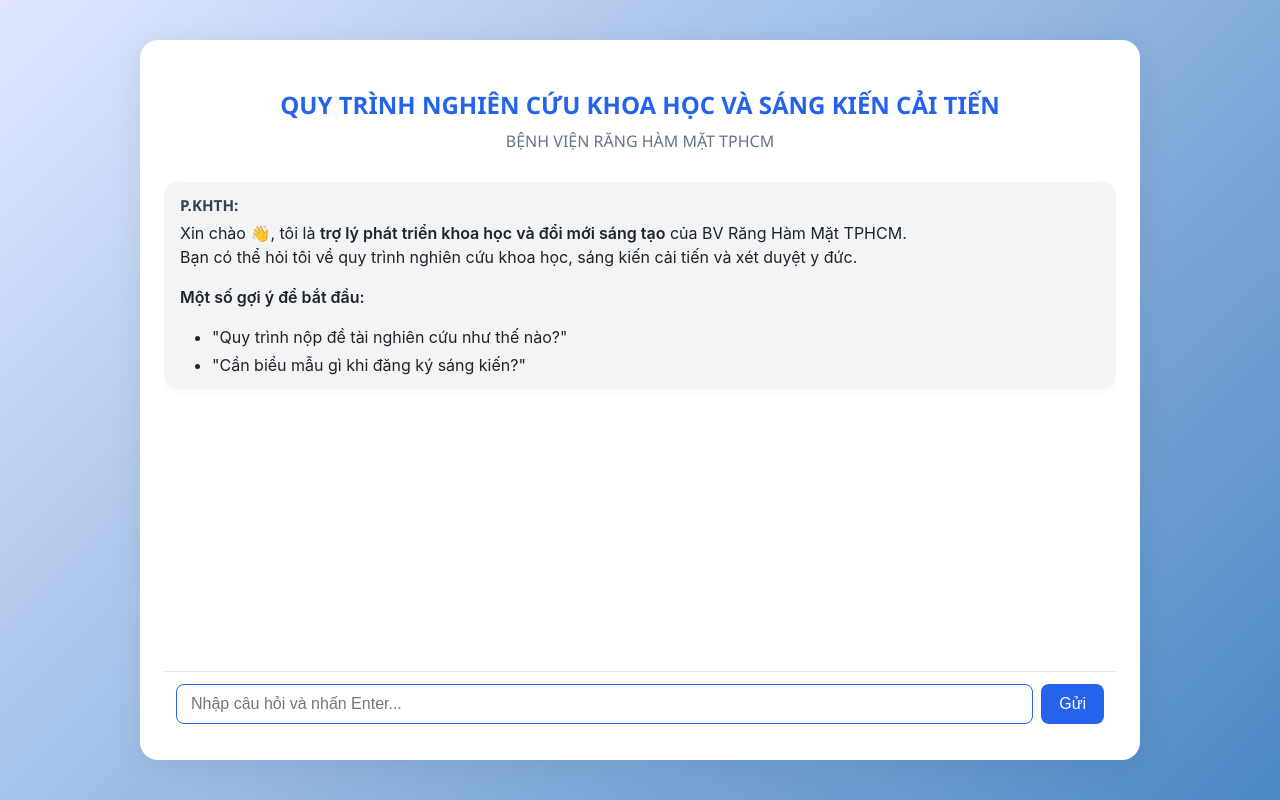
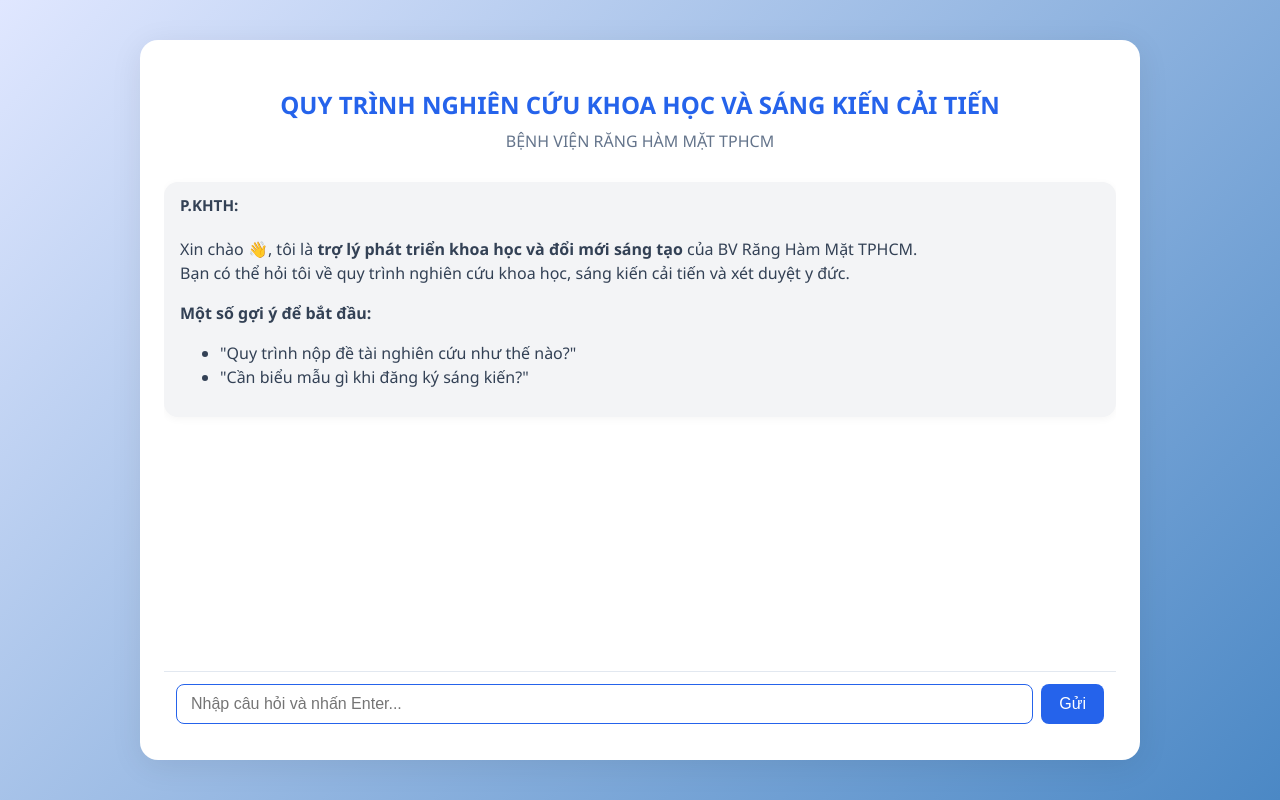
Before and after one commit to nguyenvansy123/chatgptfake, a React (Vite) app: page / in a window 1280 px wide. Built offline with nearby package versions, Linux system fonts and the light colour scheme.

Commit message:
update code

```diff
--- a/src/App.jsx
+++ b/src/App.jsx
@@ -1,7 +1,6 @@
 import { useState, useRef, useEffect } from "react";
 import "./App.css";
 import ReactMarkdown from "react-markdown";
-import "github-markdown-css/github-markdown.css";
 
 function App() {
   const [message, setMessage] = useState("");
@@ -125,26 +124,13 @@
         {chats.map((chat, index) => (
           <div
             key={index}
-            className={`chat-bubble ${
-              chat.role === "user" ? "user" : "assistant"
-            }`}
+            className={`chat-bubble ${chat.role === "user" ? "user" : "assistant"
+              }`}
           >
             <span className="chat-role">
               {chat.role === "user" ? "Bạn" : "P.KHTH"}:
             </span>
-            <ReactMarkdown
-              className="markdown-body chat-content"
-              components={{
-                a: ({ node, ...props }) => (
-                  <a
-                    {...props}
-                    target="_blank"
-                    rel="noopener noreferrer"
-                    style={{ color: "#2563eb", textDecoration: "underline" }}
-                  />
-                ),
-              }}
-            >
+            <ReactMarkdown className="chat-content">
               {chat.content}
             </ReactMarkdown>
           </div>
--- a/src/index.css
+++ b/src/index.css
@@ -3,6 +3,17 @@
   font-family: 'Segoe UI', Arial, sans-serif;
   margin: 0;
   padding: 0;
+}
+
+/* Global fixes to prevent 10px right shift on iPhone */
+html, body {
+  max-width: 100%;
+  overflow-x: hidden; /* prevent horizontal scroll / right shift on iOS */
+  -webkit-overflow-scrolling: touch;
+}
+
+*, *::before, *::after {
+  box-sizing: border-box;
 }
 
 .chat-container {
```
